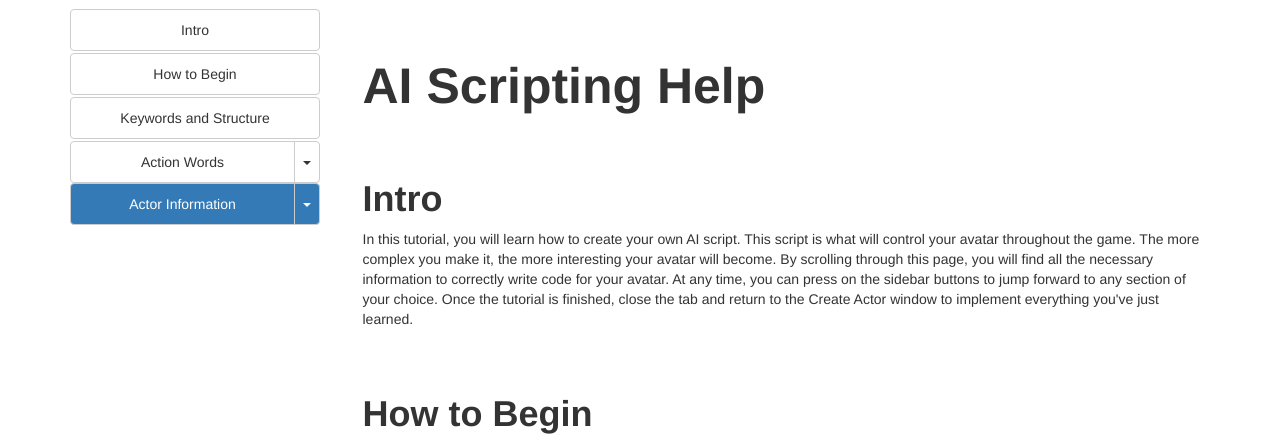
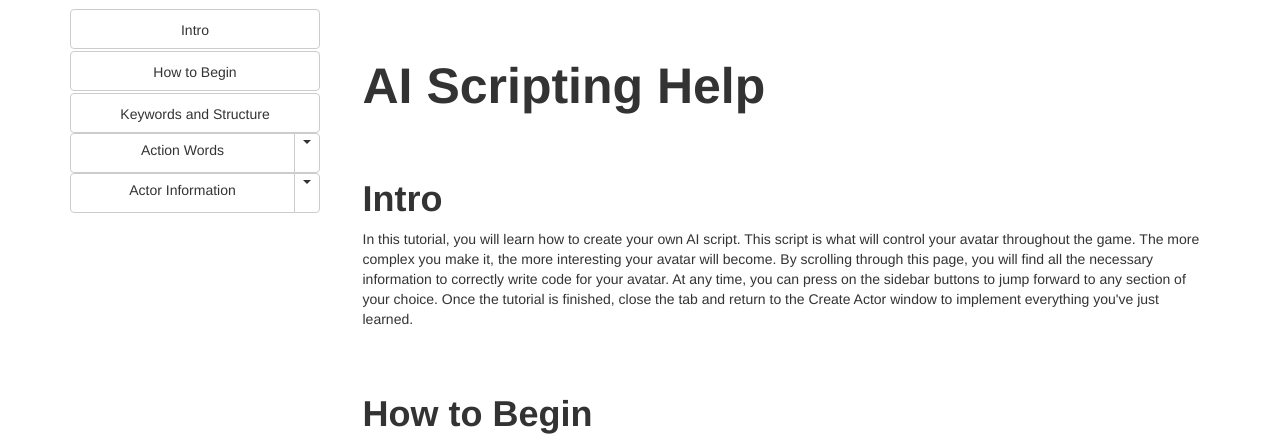
Before and after one commit to agpar/Dr.BoolsTimelines, a Django app: page /syntaxHelp/ in a window 1280 px wide. Shown: the part 51-489 px from the top of the page. Run offline with Django 3.2, Linux system fonts and the light colour scheme; some libraries are stand-ins or nearby versions.

Commit message:
Fixed: dropdown menu issue

```diff
--- a/c361/templates/simulation/syntaxHelp.html
+++ b/c361/templates/simulation/syntaxHelp.html
@@ -5,16 +5,28 @@
   body{padding: 50px 0;overflow: scroll}
   h1{font-weight: bold;}
   h3{font-style: italic;}
-  ul.nav-pills{position:fixed;}
+  ul.nav-stacked{position:fixed;}
   #nav-content{padding-top: 10px;}
-  #introBtn{width:250px;}
-  #beginBtn{width:250px;}
-  #actionBtn{width:225px;}
-  #infoBtn{ width:225px;}
-  #drop-menu{
-    position:relative;
-    float:left;
+  #introBtn{
+    width:250px;
+    height:40px;
   }
+  #beginBtn{
+    width:250px;
+    height:40px;
+  }
+  #actionBtn{
+    width:225px;
+    height:40px;
+  }
+  #infoBtn{
+    width:225px;
+    height:40px;
+  }
+  .caret{
+    height:26px;
+  }
+
   #text-content{
     z-index: -1;
     padding-top: 40px;
@@ -26,22 +38,24 @@
   #text-content > div {
     padding-top: 35px;
   }
+
 </style>
 
 <body data-spy="scroll" data-target="#tutorialButtons" data-offset="20">
   	<div class="container">
     	<div class="row">
       		<nav class="col-sm-3" id="tutorialButtons">
-        		<ul class="nav nav-pills nav-stacked" id = "nav-content">
+        		<ul class="nav nav-stacked" id = "nav-content">
           			<li><a type="button" class="btn btn-default" href="#intro" id = "introBtn">Intro</a></li>
           			<li><a type="button" class="btn btn-default" href="#start" id = "beginBtn">How to Begin</a></li>
                 <li><a type="button" class="btn btn-default" href="#keywords" id = "beginBtn">Keywords and Structure</a></li>
+                <div class = "actionGroup">
                   <li class="btn-group">
             				<a type="button" class="btn btn-default" href="#actionFunctions" id = "actionBtn">Action Words</a>
             				<a type="button" class="btn btn-default dropdown-toggle" data-toggle="dropdown">
             					<span class="caret"></span>
             				</a>
-          				<ul class="dropdown-menu" role="menu" id = "drop-menu">
+            				<ul class="dropdown-menu dropdown-menu-right" role="menu" id = "drop-menu">
             					<li><a href="#attack">Attack</a></li>
             					<li><a href="#drop">Drop</a></li>
             					<li><a href="#direction">Direction</a></li>
@@ -55,12 +69,14 @@
             					<li><a href="#walk">Walk</a></li>
             				</ul>
             			</li>
-          			<li class="btn-group">
+                </div>
+                <div class = "infoGroup">
+            			<li class="btn-group" id = "info">
             				<a type="button" class="btn btn-default" href="#actorInformation" id = "infoBtn">Actor Information</a>
             				<a type="button" class="btn btn-default dropdown-toggle" data-toggle="dropdown">
             					<span class="caret"></span>
             				</a>
-          				<ul class="dropdown-menu" role="menu" id = "drop-menu">
+            				<ul class="dropdown-menu dropdown-menu-right" role="menu" id = "drop-menu">
             					<li><a href="#mydirection">Direction</a></li>
             					<li><a href="#myfood">Food</a></li>
             					<li><a href="#myhealth">Health</a></li>
@@ -70,6 +86,7 @@
             					<li><a href="#myrock">Weapon</a></li>
             				</ul>
             			</li>
+                </div>
         		</ul>
       		</nav>
      	<div class="col-sm-9" id = "text-content">
```
Lines whose indentation alone changed are shown as unchanged.
